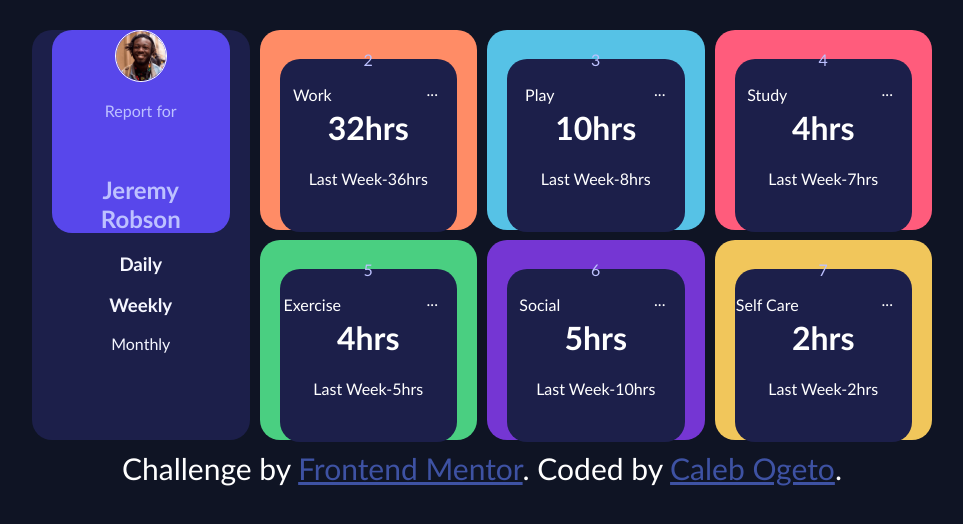
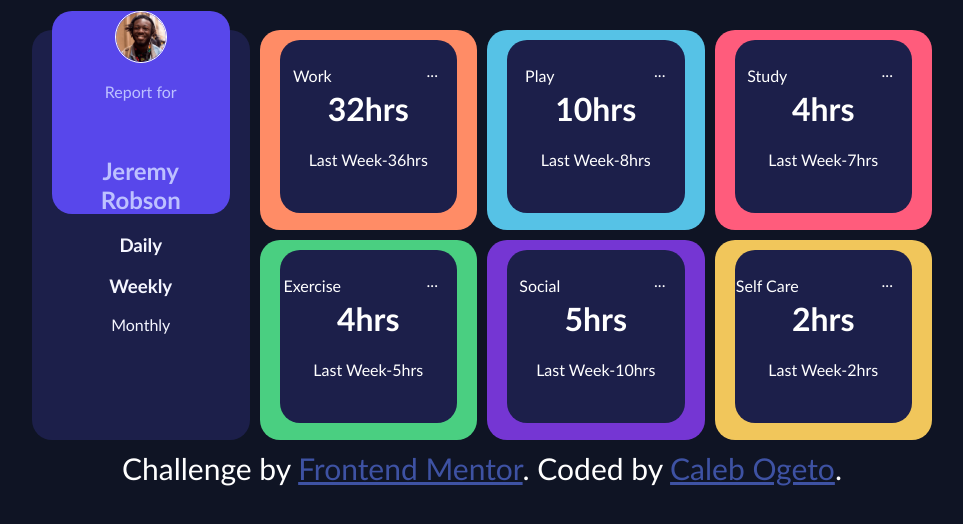
Before and after one commit to calchukom/week2TechnichalAssessmenCalebOgetot, a plain HTML site: page index.html in a window 1280 px wide. Shown: the whole page, without its empty margins (158-1121 px from the left). Drawn offline with Linux system fonts and the light colour scheme.

Commit message:
Ive removed the lebels

```diff
--- a/index.html
+++ b/index.html
@@ -19,7 +19,7 @@
 
 
       <div class="grid-container">
-        <div class="outside-item1">1
+        <div class="outside-item1">
             <div class="inside-item1">
                 <img src="images/image-jeremy.png" alt="jeremy picture ">
                 <p>Report for</p><br>
@@ -29,7 +29,7 @@
             <h3> Weekly</h3>
             <p>Monthly</p>
         </div>
-        <div class="div2">2
+        <div class="div2">
           <div class="inside-item2">
             <nav>
               <div class="title">
@@ -46,7 +46,7 @@
 
           </div>
         </div>
-          <div class="div3">3
+          <div class="div3">
           <div class="inside-item3">
             <nav>
               <div class="title">
@@ -63,7 +63,7 @@
 
           </div>
         </div>
-          <div class="div4">4
+          <div class="div4">
           <div class="inside-item4">
             <nav>
               <div class="title">
@@ -80,7 +80,7 @@
 
           </div>
         </div>
-          <div class="div5">5
+          <div class="div5">
           <div class="inside-item5">
             <nav>
               <div class="title">
@@ -97,7 +97,7 @@
 
           </div>
         </div>
-          <div class="div6">6
+          <div class="div6">
           <div class="inside-item6">
             <nav>
               <div class="title">
@@ -114,7 +114,7 @@
 
           </div>
         </div>
-          <div class="div7">7
+          <div class="div7">
           <div class="inside-item7">
             <nav>
               <div class="title">
```
